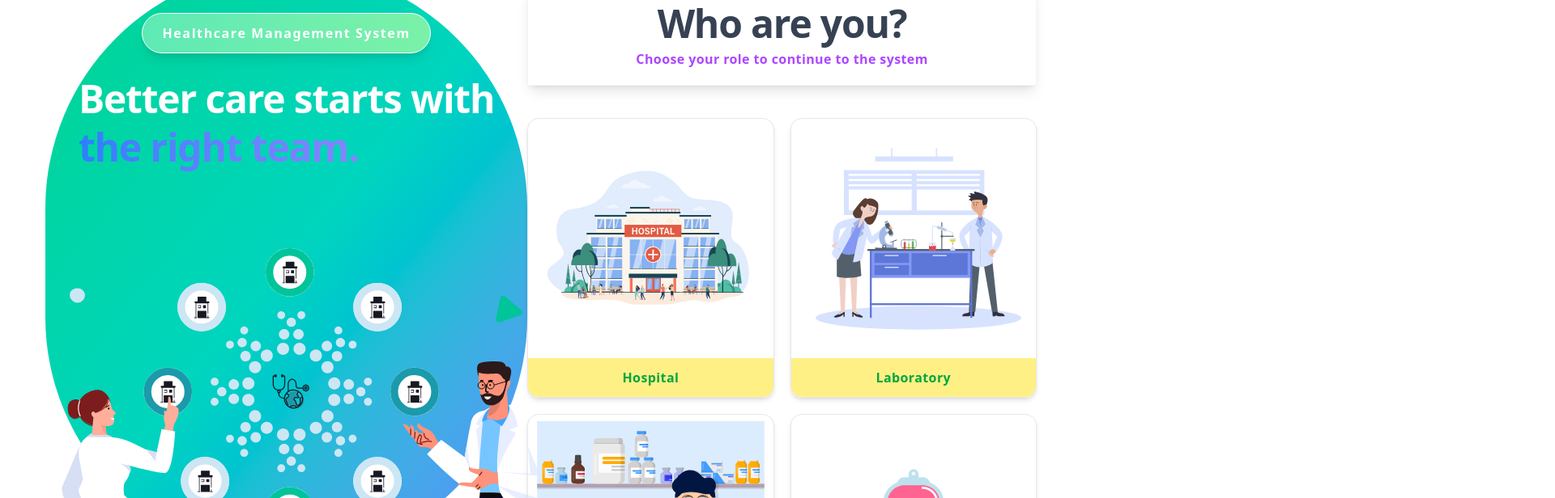
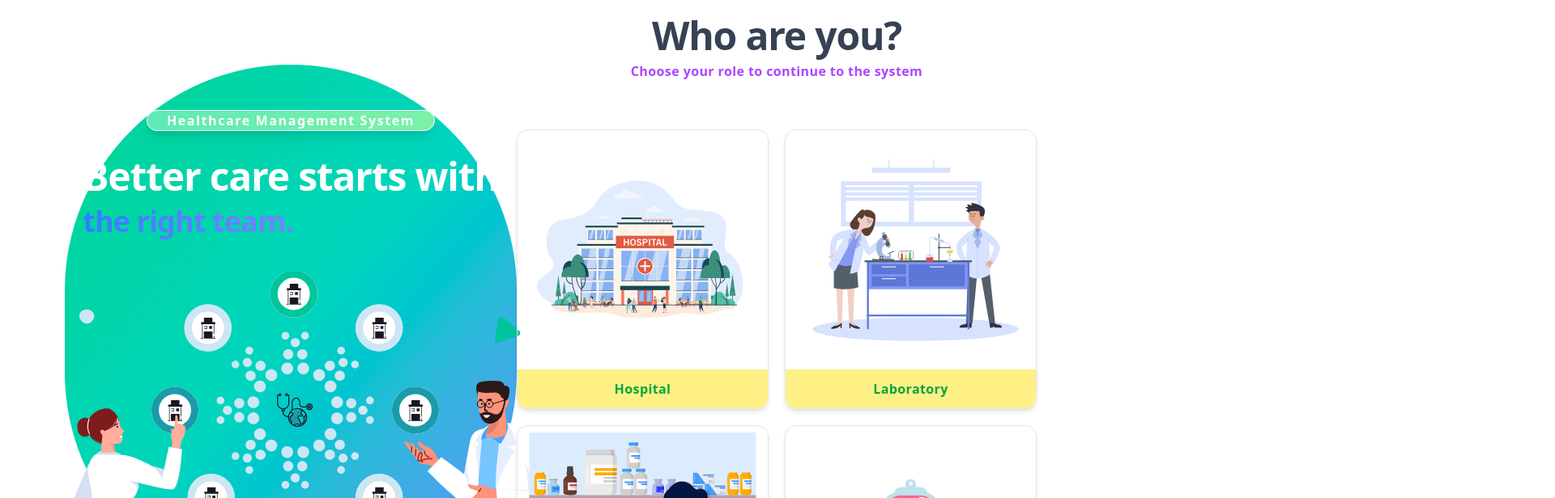
Before and after one commit to manishroy090/new_medinexus_frontend, a Next.js app: page /auth/userType in a window 1280 px wide. Shown: the part 40-656 px from the top of the page at 81% size, 1920 px wide, since content can reach past the window. Built offline with nearby package versions, Linux system fonts and the light colour scheme.

Commit message:
userType_Page_and_requestotp_page_optimization

```diff
--- a/app/components/auth/RequestOTP.tsx
+++ b/app/components/auth/RequestOTP.tsx
@@ -74,9 +74,9 @@ const inputs = useRef<(HTMLInputElement | null)[]>([]);
 
   return (
     <>
-      <div className="flex gap-10">
+      <div className="flex ml-25">
         {/* LEFT SIDE */}
-        <div className="flex flex-col items-center h-screen w-1/2 pt-16 bg-gradient-to-br from-yellow-400 via-yellow-400 to-cyan-500 rounded-full">
+        <div className="flex flex-col items-center h-[calc(90vh-60px)] w-[45%] mt-15 ml-10 pt-10 bg-gradient-to-br from-yellow-400 via-yellow-400 to-cyan-500 rounded-full">
           <h3 className="text-white px-6 py-3 mb-12 mt-6 text-center border border-white rounded-lg font-semibold shadow-lg text-base tracking-widest bg-gradient-to-r from-yellow-400 to-green-500">
             Securely open your account
           </h3>
@@ -90,7 +90,7 @@ const inputs = useRef<(HTMLInputElement | null)[]>([]);
         </div>
 
         {/* RIGHT SIDE */}
-        <div className="flex items-center justify-center w-1/2 ">
+        <div className="flex items-center justify-center w-1/2 relative right-10">
           <div className="w-full max-w-md rounded-3xl border border-gray-100 bg-white p-8 shadow-xl shadow-gray-200/60 sm:p-10">
             {/* OTP Verification Form */}
             <div className="w-full">
--- a/app/components/auth/UserType.tsx
+++ b/app/components/auth/UserType.tsx
@@ -13,10 +13,10 @@ export const UserType = () => {
 
   return (
     <>
-      <div className="flex ml-10 ">
+      <div className="flex ml-10">
         {/* LEFT SIDE */}
-        <div className="flex flex-col items-center h-[calc(100vh-70px)] w-[48%] mt-0 ml-4 mb-0 pt-10 bg-gradient-to-br from-emerald-400 via-teal-400 to-cyan-500 rounded-full">
-          <h3 className="text-white px-6 py-3 mb-8 mt-4 text-center border border-white rounded-full font-semibold shadow-lg text-base tracking-widest bg-gradient-to-r from-emerald-300 to-green-300">
+        <div className="flex flex-col items-center h-[calc(90vh-60px)] w-[45%] mt-30 ml-10 pt-10 bg-gradient-to-br from-emerald-400 via-teal-400 to-cyan-500 rounded-full">
+          <h3 className="text-white px-6 mb-8 mt-4 text-center border border-white rounded-full font-semibold shadow-lg text-base tracking-widest bg-gradient-to-r from-emerald-300 to-green-300">
             Healthcare Management System
           </h3>
           <div className="flex flex-col font-bold">
@@ -24,19 +24,19 @@ export const UserType = () => {
               Better care starts with
             </h1>
 
-            <h1 className="text-5xl bg-gradient-to-r from-blue-500 to-violet-400 bg-clip-text text-transparent tracking-tight py-3">
+            <h1 className="text-4xl bg-gradient-to-r from-blue-500 to-violet-400 bg-clip-text text-transparent tracking-tight pt-3 pb-1.5">
               the right team.
             </h1>
           </div>
           <div
-            className="mt-4 relative top-17.5 w-800 flex-1 bg-[length:100%_100%] bg-bottom bg-no-repeat"
+            className="relative top-9 w-1000 flex-1 bg-[length:101%_101%] bg-bottom"
             style={{ backgroundImage: "url('/hrm_image/userRolebg.svg')" }}
           />
         </div>
 
         {/* RIGHT SIDE */}
         <div className="w-full max-w-3xl mx-auto">
-          <div className="flex flex-col text-center border border-gray-100 mb-10 mt-6 px-6 py-5 shadow-lg">
+          <div className="flex flex-col text-center mb-10 mt-10 px-6 py-5">
             <h1 className="text-5xl font-bold tracking-tight text-gray-700">
               Who are you?
             </h1>
```
